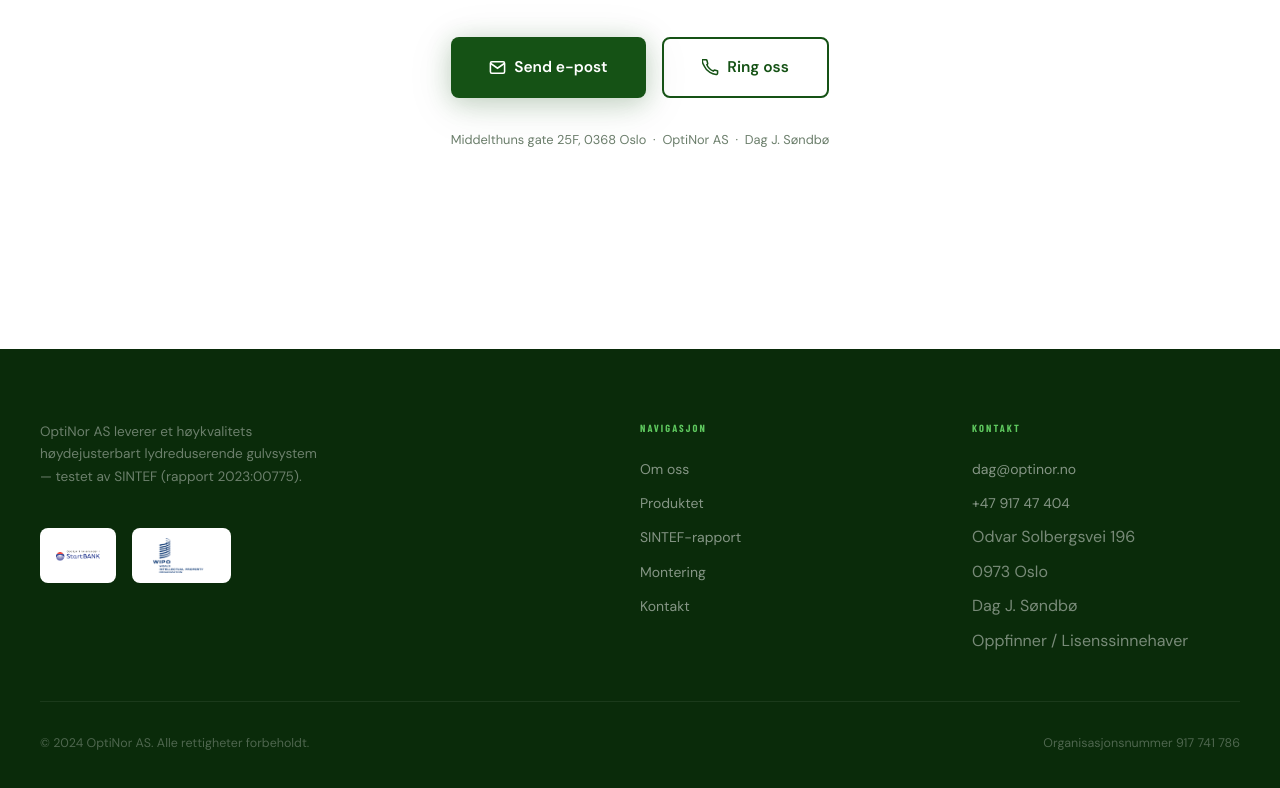
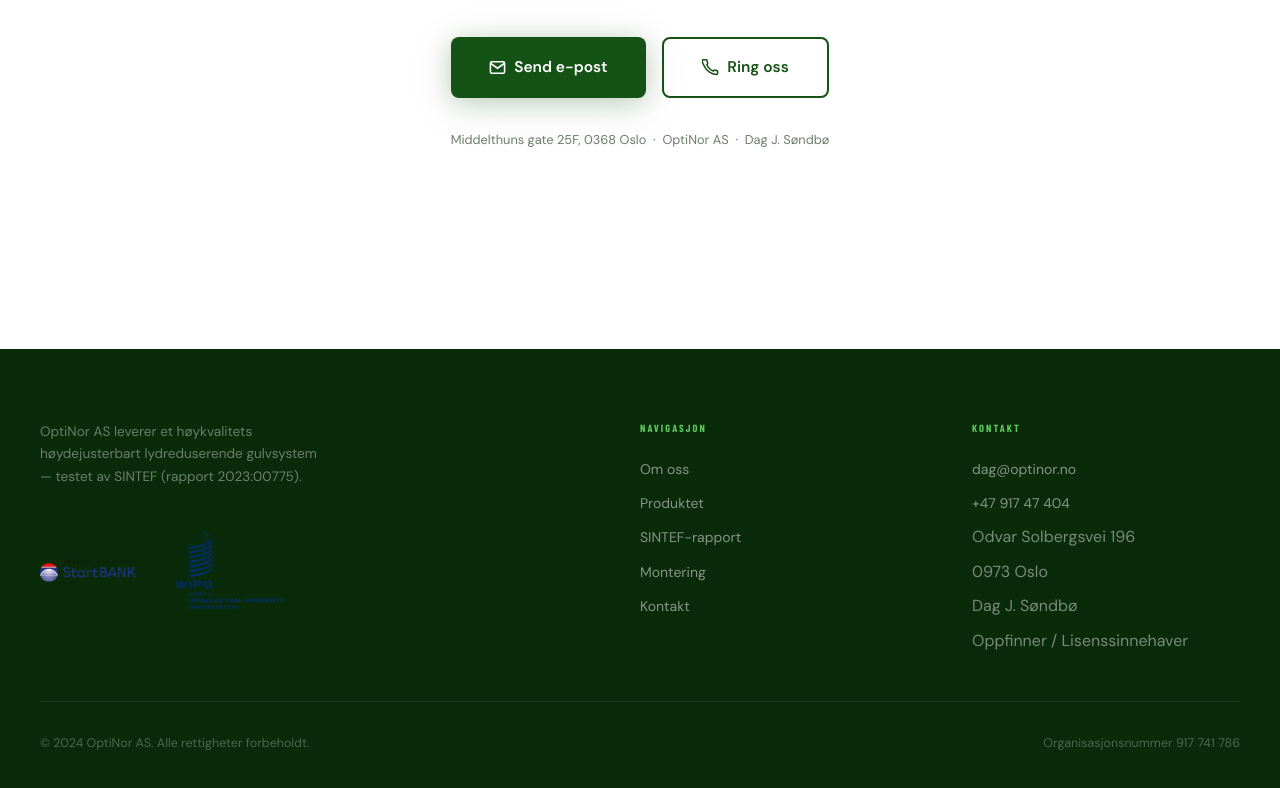
Before and after one commit to csondbo/OptiNor, a website: page index.html in a window 1280 px wide. Shown: the part 5797-6585 px from the top of the page. Drawn offline with nearby package versions, Linux system fonts and the light colour scheme.

Commit message:
Enlarge footer badges and remove white background chips
Confirmed both PNGs have genuinely transparent backgrounds (not
opaque white), so the logos now sit directly on the green footer
instead of inside a white box, and are sized larger for legibility.

Co-Authored-By: Claude Sonnet 5 <noreply@anthropic.com>

```diff
--- a/index.html
+++ b/index.html
@@ -899,13 +899,12 @@
     .foot-logo { display: flex; flex-direction: column; gap: 1rem; }
     .foot-logo img { height: 44px; width: auto; filter: brightness(0) invert(1); opacity: 0.75; }
     .foot-tag { font-size: 0.85rem; line-height: 1.65; color: rgba(255,255,255,0.4); max-width: 280px; }
-    .foot-badges { display: flex; align-items: center; gap: 1rem; margin-top: 1.5rem; }
+    .foot-badges { display: flex; align-items: center; gap: 1.75rem; margin-top: 1.75rem; }
     .foot-badge {
-      background: #fff; border-radius: 8px;
-      padding: 0.6rem 1rem; height: 3.4rem;
       display: flex; align-items: center; justify-content: center;
-    }
-    .foot-badge img { height: 100%; width: auto; object-fit: contain; display: block; filter: none; opacity: 1; }
+      height: 4.8rem;
+    }
+    .foot-badge img { height: 100%; width: auto; max-width: 190px; object-fit: contain; display: block; filter: none; opacity: 1; }
     .foot-h {
       font-family: 'Barlow Condensed', sans-serif;
       font-size: 0.65rem; font-weight: 700; letter-spacing: 0.2em;
```
Also changed, not shown: lavtbyggende-gulvsystem.html (+3 -4 lines), rekkverk.html (+3 -4 lines), trykktest.html (+3 -4 lines), varmematteunderlag.html (+3 -4 lines).
